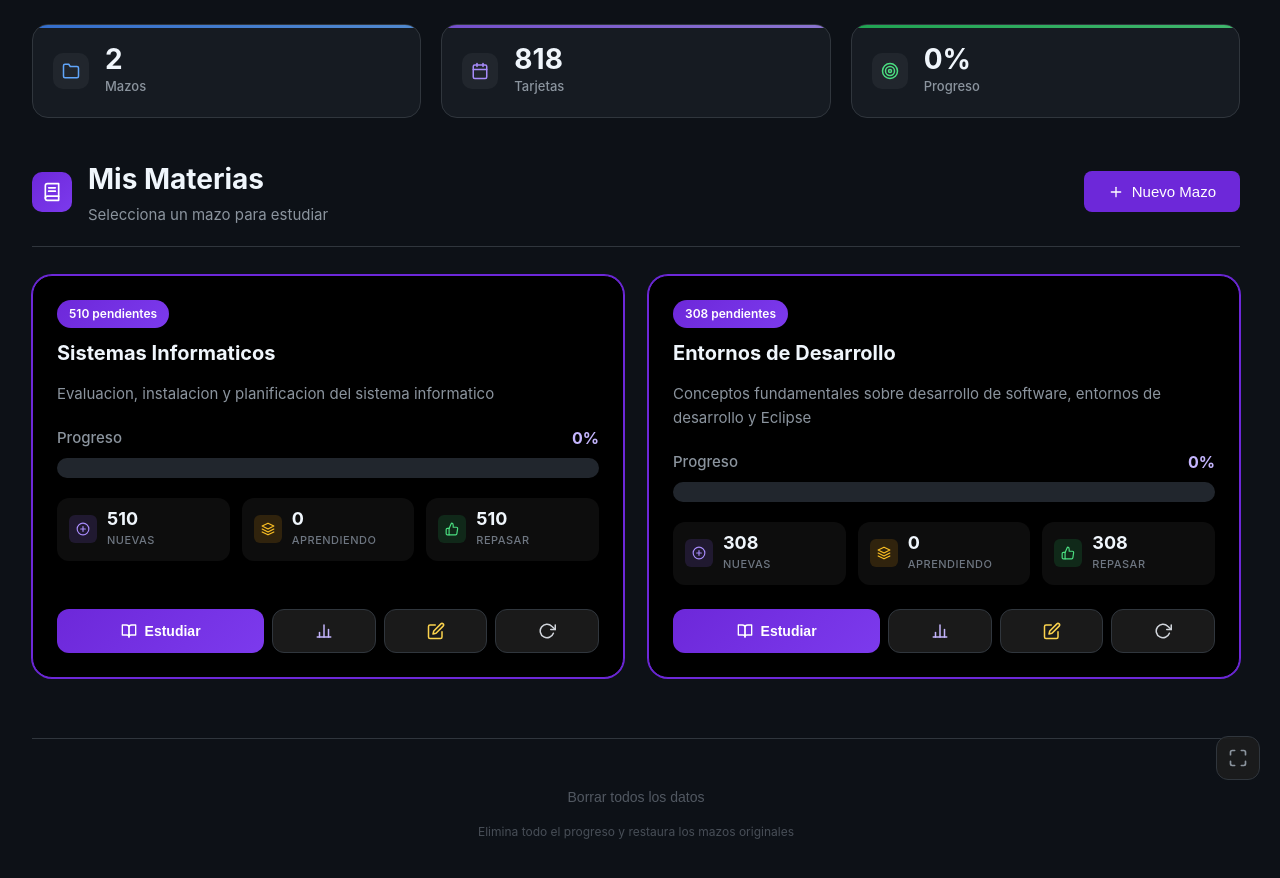
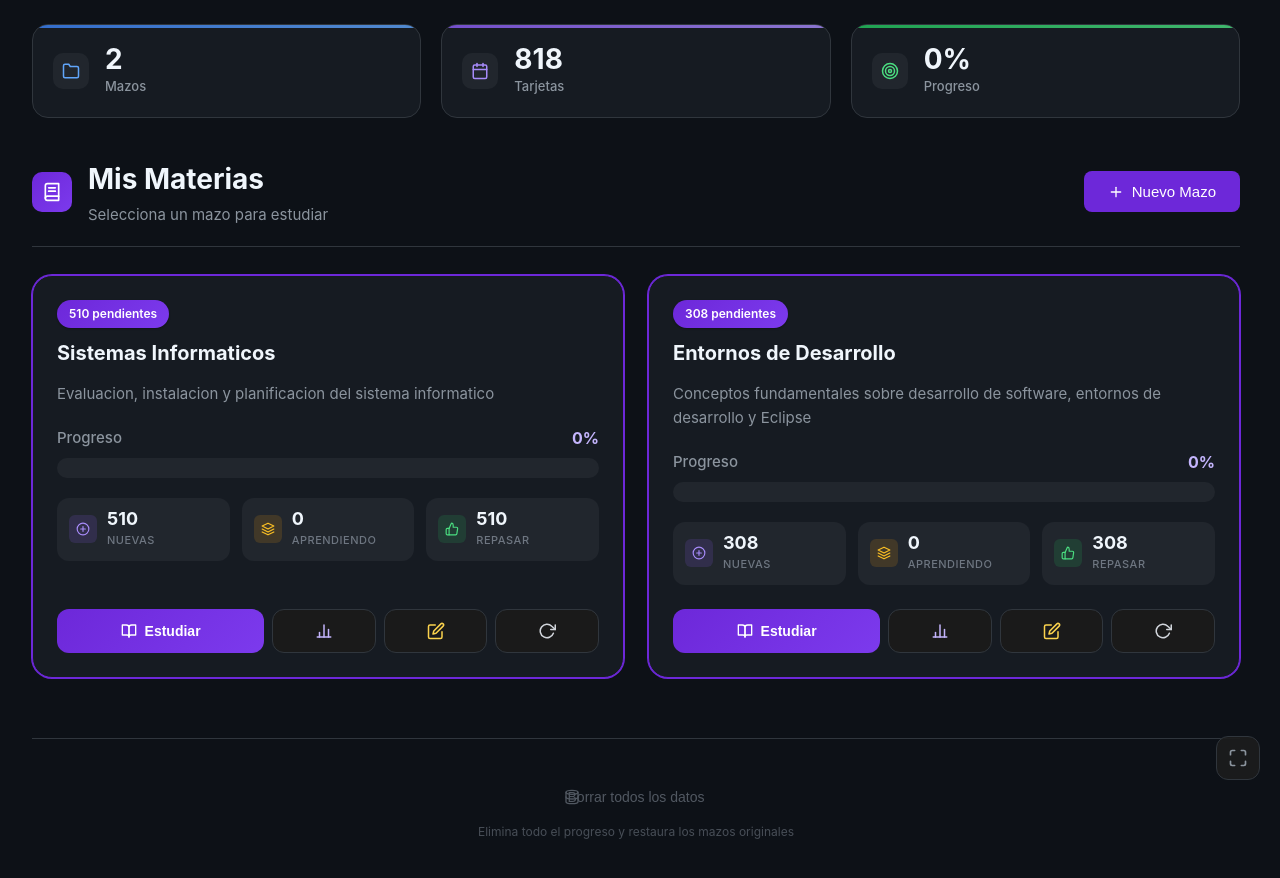
Before and after one commit to pmmachadov/anki-cards, a React (Vite) app: page / in a window 1280 px wide. Shown: the top 878 px of the page. Built offline with nearby package versions, Linux system fonts and the light colour scheme.

Commit message:
feat: Update styles for improved UI consistency and add database icon to DeckList component

```diff
--- a/index.html
+++ b/index.html
@@ -7,6 +7,20 @@
     <meta name="theme-color" content="#0d1117" />
     <meta name="description" content="Aplicación de flashcards para estudiar con repetición espaciada" />
     <title>Flashcards - Estudiar</title>
+    <style>
+      /* Critical CSS - Previene flash de contenido blanco */
+      html, body {
+        background-color: #0d1117 !important;
+        color: #f0f6fc !important;
+        margin: 0;
+        padding: 0;
+        min-height: 100vh;
+      }
+      #root {
+        min-height: 100vh;
+        background-color: #0d1117;
+      }
+    </style>
   </head>
   <body>
     <div id="root"></div>
--- a/src/view/DeckList.css
+++ b/src/view/DeckList.css
@@ -34,19 +34,19 @@
 }
 
 .stat-card-blue {
-  background: linear-gradient(135deg, rgba(59, 130, 246, 0.1) 0%, #000000 100%);
+  background: linear-gradient(135deg, rgba(59, 130, 246, 0.15) 0%, var(--bg-secondary) 100%);
 }
 .stat-card-blue::before { background: linear-gradient(90deg, #3b82f6, #60a5fa); }
 .stat-card-blue .stat-icon { color: #60a5fa; }
 
 .stat-card-purple {
-  background: linear-gradient(135deg, rgba(139, 92, 246, 0.1) 0%, #000000 100%);
+  background: linear-gradient(135deg, rgba(139, 92, 246, 0.15) 0%, var(--bg-secondary) 100%);
 }
 .stat-card-purple::before { background: linear-gradient(90deg, #8b5cf6, #a78bfa); }
 .stat-card-purple .stat-icon { color: #a78bfa; }
 
 .stat-card-green {
-  background: linear-gradient(135deg, rgba(34, 197, 94, 0.1) 0%, #000000 100%);
+  background: linear-gradient(135deg, rgba(34, 197, 94, 0.15) 0%, var(--bg-secondary) 100%);
 }
 .stat-card-green::before { background: linear-gradient(90deg, #22c55e, #4ade80); }
 .stat-card-green .stat-icon { color: #4ade80; }
@@ -165,7 +165,7 @@
 
 /* Deck Card */
 .deck-card {
-  background: #000000;
+  background: var(--bg-secondary);
   border: 1px solid var(--border-color);
   border-radius: 20px;
   overflow: hidden;
@@ -313,7 +313,7 @@
   align-items: center;
   gap: 10px;
   padding: 12px;
-  background: #0d0d0d;
+  background: var(--bg-tertiary);
   border-radius: 12px;
 }
 
@@ -423,7 +423,7 @@
 .empty-state {
   text-align: center;
   padding: 80px 24px;
-  background: #000000;
+  background: var(--bg-secondary);
   border: 2px dashed var(--border-color);
   border-radius: 20px;
 }
--- a/src/view/DeckList.jsx
+++ b/src/view/DeckList.jsx
@@ -96,6 +96,13 @@ const Icons = {
     <svg viewBox="0 0 24 24" fill="none" stroke="currentColor" strokeWidth="2" strokeLinecap="round" strokeLinejoin="round">
       <path d="M14 9V5a3 3 0 0 0-3-3l-4 9v11h11.28a2 2 0 0 0 2-1.7l1.38-9a2 2 0 0 0-2-2.3z"/>
       <path d="M7 22H4a2 2 0 0 1-2-2v-7a2 2 0 0 1 2-2h3"/>
+    </svg>
+  ),
+  database: (
+    <svg viewBox="0 0 24 24" fill="none" stroke="currentColor" strokeWidth="2" strokeLinecap="round" strokeLinejoin="round">
+      <ellipse cx="12" cy="5" rx="9" ry="3"/>
+      <path d="M21 12c0 1.66-4 3-9 3s-9-1.34-9-3"/>
+      <path d="M3 5v14c0 1.66 4 3 9 3s9-1.34 9-3V5"/>
     </svg>
   )
 }
--- a/src/view/StudyView.css
+++ b/src/view/StudyView.css
@@ -161,7 +161,7 @@
   width: 100%;
   height: 100%;
   backface-visibility: hidden;
-  background: #000000;
+  background: var(--bg-secondary);
   border: 1px solid var(--border-color);
   border-radius: var(--radius-lg);
   padding: 32px;
@@ -179,7 +179,7 @@
 
 .flashcard-back {
   transform: rotateY(180deg);
-  background: #000000;
+  background: var(--bg-secondary);
 }
 
 .card-content {
```
